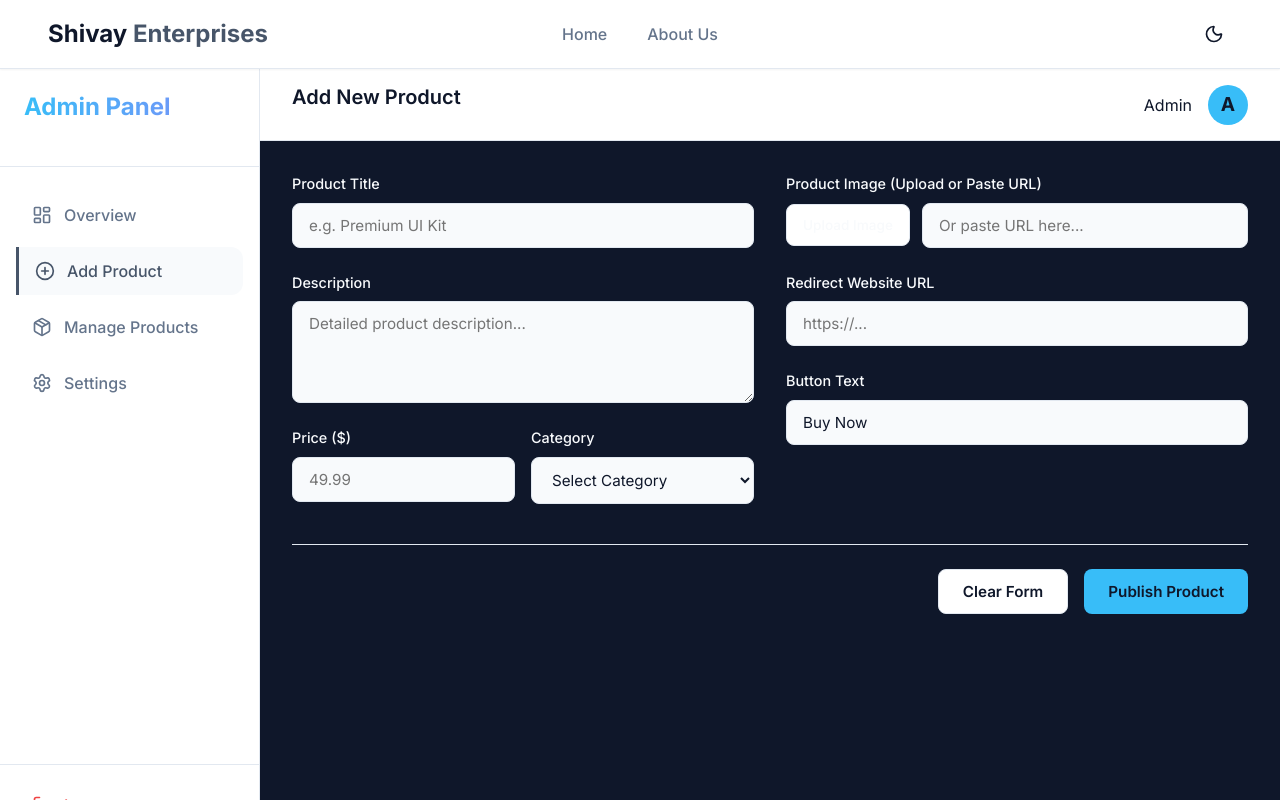
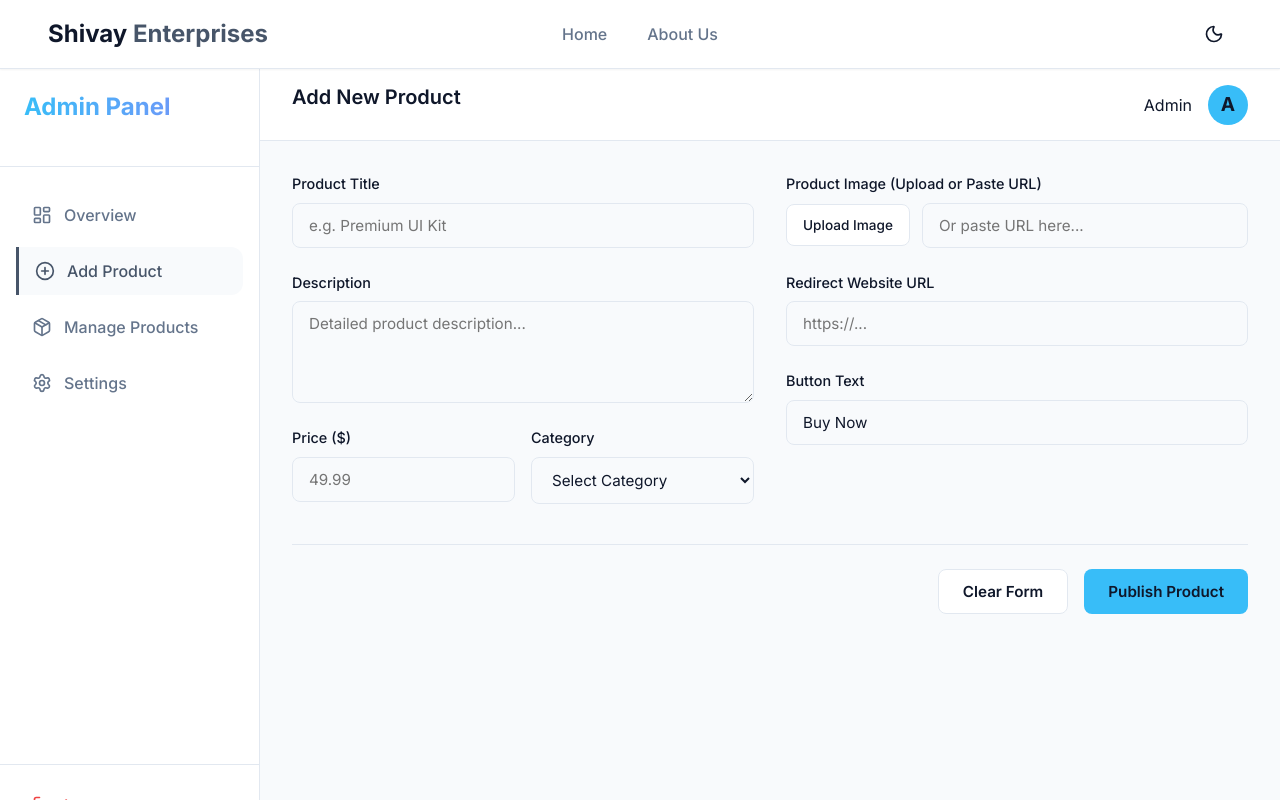
Before and after one commit to rajsriv/SEntBns, a React (Vite) app: page /admin/dashboard in a window 1280 px wide. Shown: the top 800 px of the page. Built offline with nearby package versions, Linux system fonts and the light colour scheme; sample sign-in values are in the browser's storage.

Commit message:
Fix hardcoded dark background on admin dashboard to support light theme

```diff
--- a/src/pages/AdminDashboard.css
+++ b/src/pages/AdminDashboard.css
@@ -96,7 +96,7 @@
   flex: 1;
   display: flex;
   flex-direction: column;
-  background: #0f172a;
+  background: var(--bg-color);
 }
 
 .main-header {
@@ -176,7 +176,7 @@
 
 .form-group label {
   font-size: 0.9rem;
-  color: #f8fafc;
+  color: var(--text-color);
   font-weight: 500;
 }
 
```
